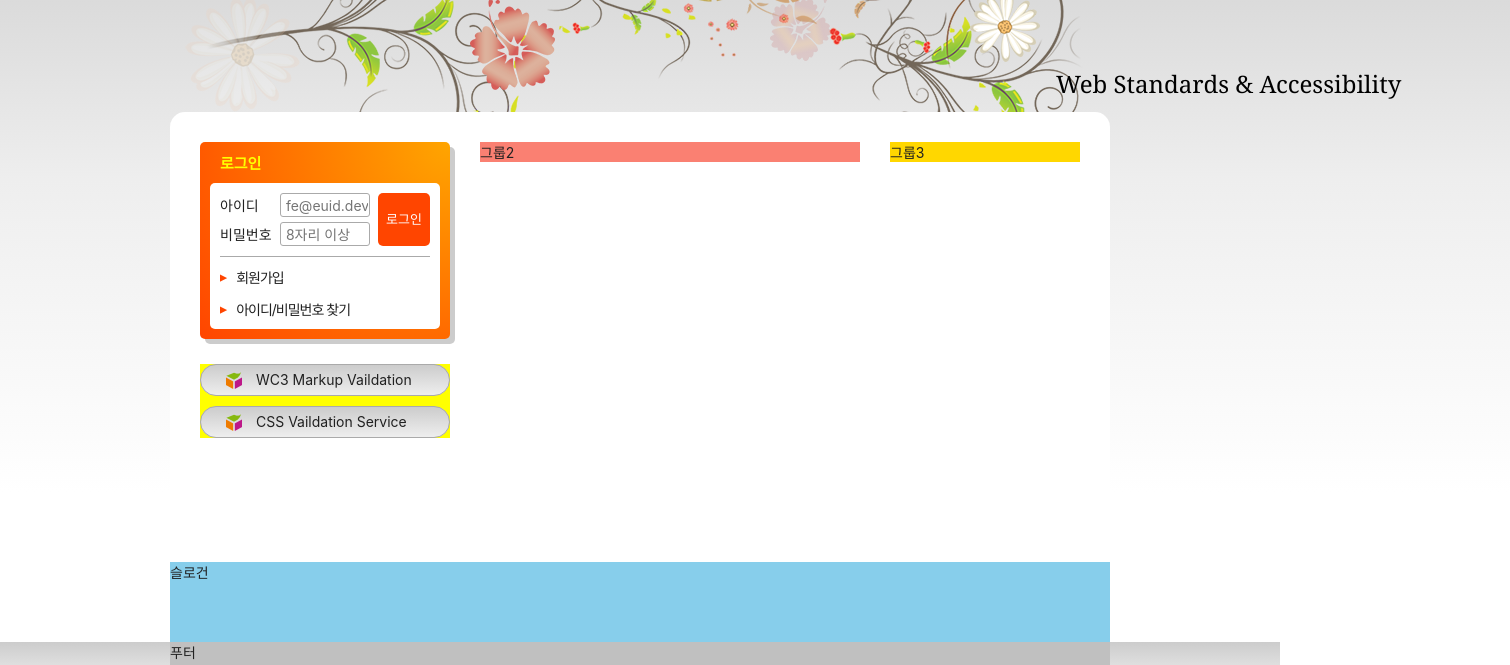
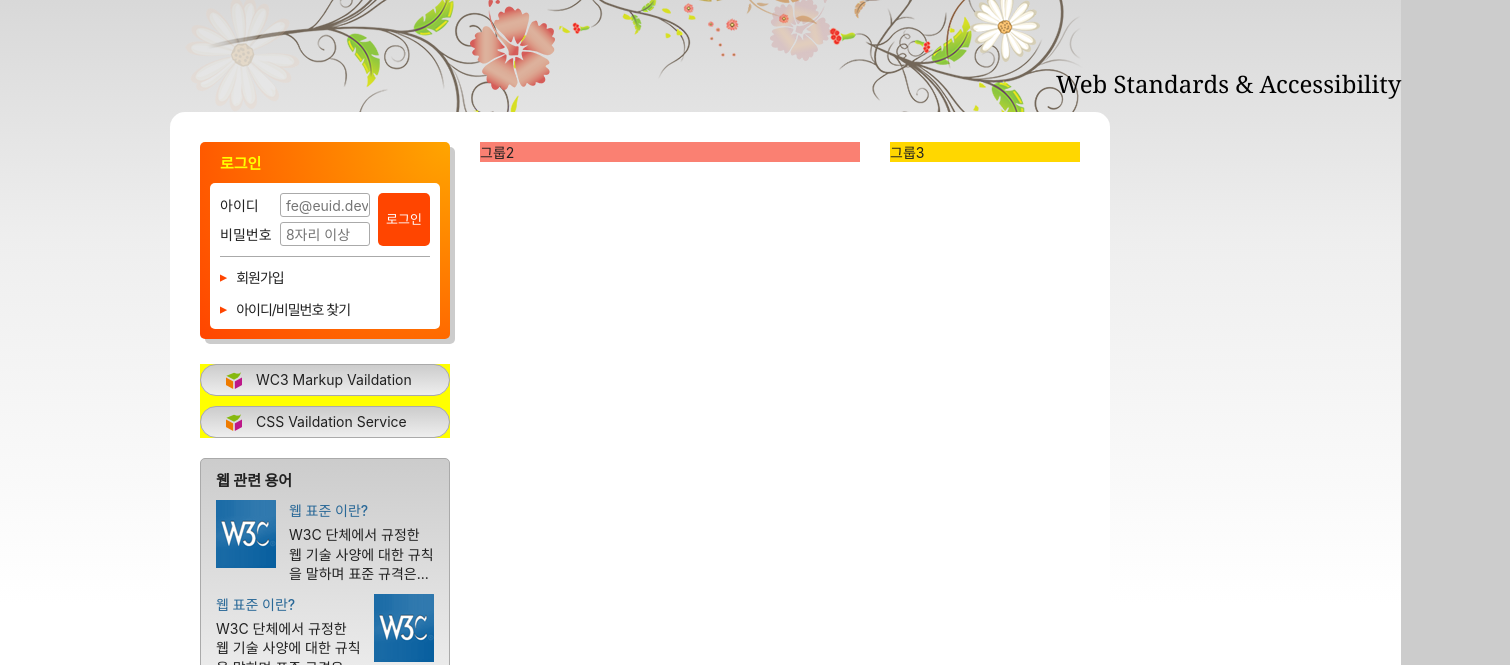
Before and after one commit to kyungseob7/practice, a plain HTML site: page index.html in a window 1280 px wide. Shown: the part 135-800 px from the top of the page, 1510 px wide, since content can reach past the window. Drawn offline with Linux system fonts and the light colour scheme; a web font is replaced by a local one.

Commit message:
그룹1 웹관련용어 완성

```diff
--- a/index.html
+++ b/index.html
@@ -168,6 +168,29 @@
           </a>
         </li>
       </ul>
+      <section class="term">
+        <h2 class="term-title">웹 관련 용어</h2>
+        <dl class="term-list">
+          <div>
+            <dt class="term-list-subject">웹 표준 이란?</dt>
+            <dd class="term-list-thumbnail">
+              <img src="./assets/web_standards.gif" alt="W3C 로고" />
+            </dd>
+            <dd class="term-list-brief">
+              W3C 단체에서 규정한 웹 기술 사양에 대한 규칙을 말하며 표준 규격은...
+            </dd>
+          </div>
+          <div class="cross">
+            <dt class="term-list-subject">웹 표준 이란?</dt>
+            <dd class="term-list-thumbnail">
+              <img src="./assets/web_standards.gif" alt="W3C 로고" />
+            </dd>
+            <dd class="term-list-brief">
+              W3C 단체에서 규정한 웹 기술 사양에 대한 규칙을 말하며 표준 규격은...
+            </dd>
+          </div>
+        </dl>
+      </section>
     </div>
     <div class="group group2">그룹2</div>
     <div class="group group3">그룹3</div>
--- a/styles/style.css
+++ b/styles/style.css
@@ -266,6 +266,7 @@ body {
   font-family: Georgia, "Times New Roman", Times, serif;
   animation: moveEffect 400ms ease-in-out forwards;
   position: relative;
+  display: inline-block;
   z-index: 1;
 }
 
@@ -409,6 +410,63 @@ body {
   color: #f00;
 }
 
+/* 웹 관련 용어 */
+
+.term {
+  background: #ccc linear-gradient(to bottom, #ccc, #eee);
+  margin-top: 20px;
+  padding: 10px 15px;
+  border-radius: 5px;
+  border: 1px solid #aaa;
+}
+
+.term-title {
+  font-size: 15px;
+  font-weight: 700;
+}
+
+.term-list {
+  margin-top: 10px;
+}
+
+.term-list div {
+  margin-top: 10px;
+  display: flow-root;
+}
+
+.term-list-subject {
+  color: #296897;
+  float: right;
+  width: 145px;
+  font-weight: 500;
+}
+
+.term-list-thumbnail {
+  float: left;
+}
+
+.term-list-thumbnail img {
+  vertical-align: middle;
+}
+
+.term-list-brief {
+  float: right;
+  width: 145px;
+  margin-top: 5px;
+  line-height: 1.4;
+}
+
+.cross .term-list-thumbnail {
+  float: right;
+}
+
+.cross .term-list-subject,
+.cross .term-list-brief {
+  float: left;
+}
+
+
+
 /* 슬로건 */
 .slogan {
   background: skyblue;
```
